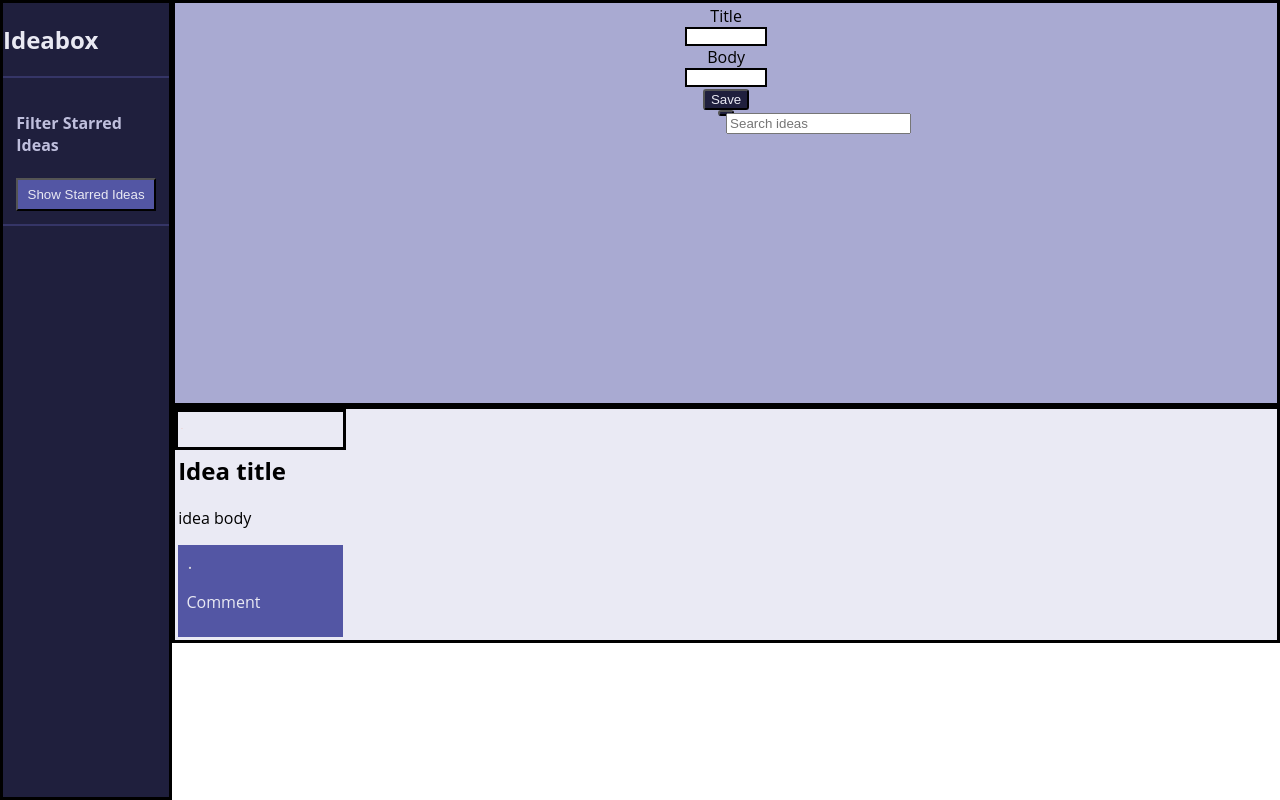
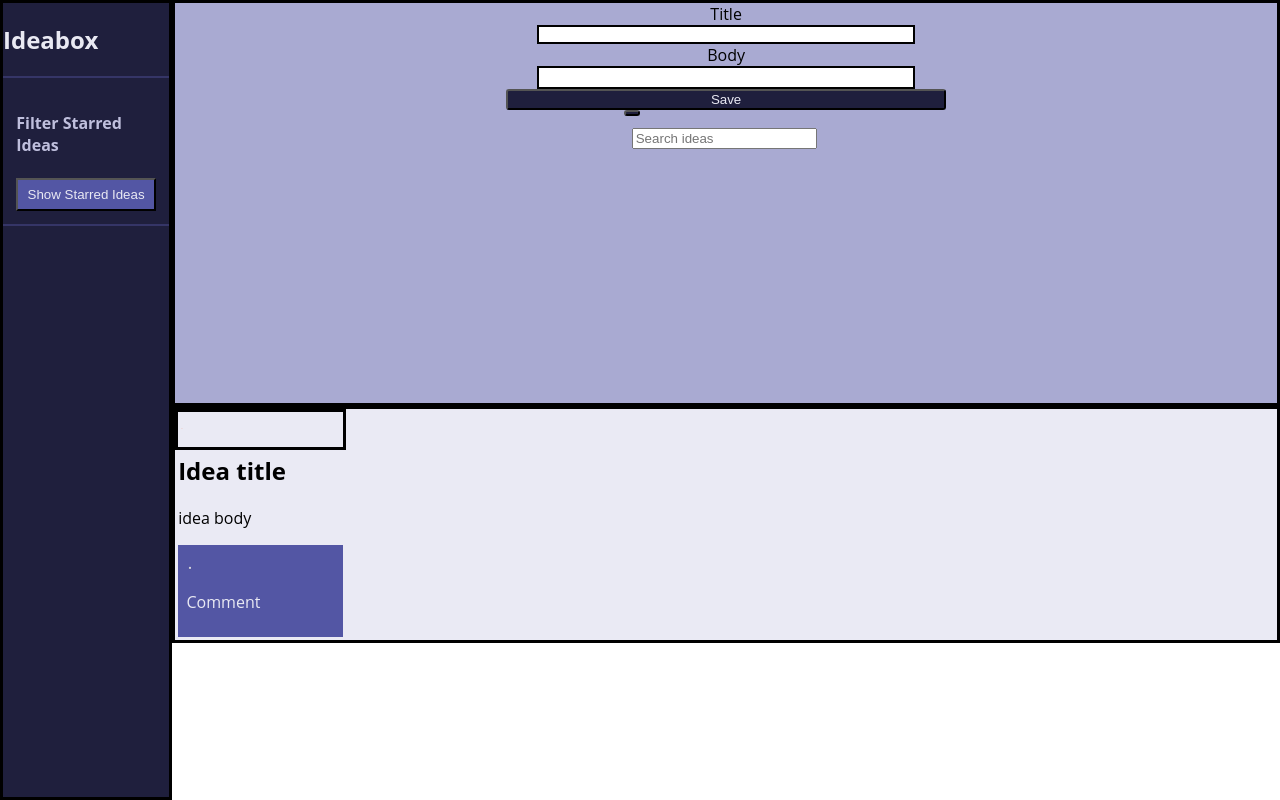
Before and after one commit to augustreid/ideabox, a plain HTML site: page index.html in a window 1280 px wide. Drawn offline with Linux system fonts and the light colour scheme.

Commit message:
Center items in input body

```diff
--- a/index.html
+++ b/index.html
@@ -19,7 +19,7 @@
           <label for=“title” class="idea-title">Title</label>
           <input type=“text” name="title" class="idea-title-input">
           <label for=“body-form” class="user-text">Body</label>
-        <input type=“text” name="body-form" class="idea-title-input">
+          <input type=“text” name="body-form" class="idea-body-input">
         </form>
         <button type="button" class="dark-purple save-button">Save</button>
       <div class="search-bar-input">
--- a/styles.css
+++ b/styles.css
@@ -54,17 +54,23 @@ main {
 
 .idea-title-input {
   height: 15%;
-  width: 40%;
+  width: 200%;
   border: 2px solid black
 
 }
 
 .idea-body-input {
-  height: 15%;
-  width: 40%;
+  height: 100%;
+  width: 200%;
   border: 2px solid black
 
 }
+
+
+.save-button {
+  width: 40%;
+}
+
 
 img {
   height: 5%;
@@ -79,18 +85,18 @@ img {
 .idea-input-form{
   display: flex;
   flex-direction: column;
-  justify-content: center;
+  justify-content: space-around;
+  align-items: center;
 }
-.search-bar-input{
-  display:flex;
+
+.search-bar-input {
+  display: flex;
   flex-direction: row;
-  justify-content: center;
 }
+
 .search-button {
-  display:flex;
-  justify-content: flex-start;
-  width: 2%;
-  height: 2%;
+  width: 5%;
+  height: 5%;
 }
 
 .idea-card{
```
Lines whose indentation alone changed are shown as unchanged.
